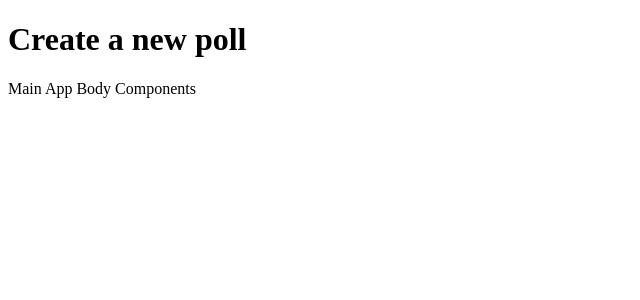
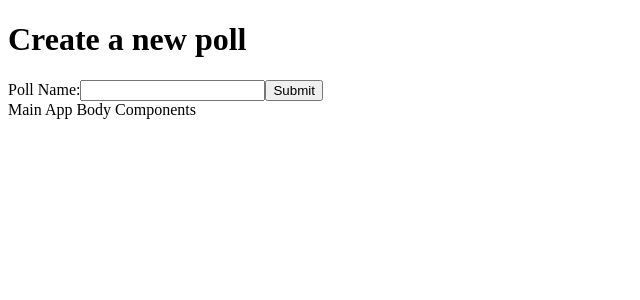
Before and after one commit to ChrisKCarr/Pollista-FrontEnd, a React (Create React App) app in the folder polly-app/: page /create in a window 1280 px wide. Shown: the top 300 px of the page, without its empty margins (0-640 px from the left). Built offline with nearby package versions, Linux system fonts and the light colour scheme.

Commit message:
poll name created

```diff
--- a/polly-app/src/Components/Create.js
+++ b/polly-app/src/Components/Create.js
@@ -1,15 +1,41 @@
-import React, {Component} from "react";
+import React, { Component } from "react";
 import "./Create.css";
 import { Link, Route } from "react-router-dom";
 
 class Create extends Component {
-render(){
-    return(
-        <div>
-            <h1>Create a new poll</h1>
-        </div>
-    )
-}
+  constructor(props) {
+    super(props);
+    this.state = { value: "" };
+
+    this.handleChange = this.handleChange.bind(this);
+    this.handleSubmit = this.handleSubmit.bind(this);
+  }
+  handleChange(event) {
+    this.setState({ value: event.target.value });
+  }
+  handleSubmit(event) {
+    console.log("poll submitted " + this.state.value);
+    event.preventDefault();
+  }
+  render() {
+    return (
+      <div>
+        <h1>Create a new poll</h1>
+        <form onSubmit={this.handleSubmit}>
+          <label>
+            Poll Name:
+            <input
+              type="text"
+              value={this.state.value}
+              onChange={this.handleChange}
+              name="pollName"
+            />
+          </label>
+          <input type="submit" value="Submit" />
+        </form>
+      </div>
+    );
+  }
 }
 
-export default Create
+export default Create;
```
